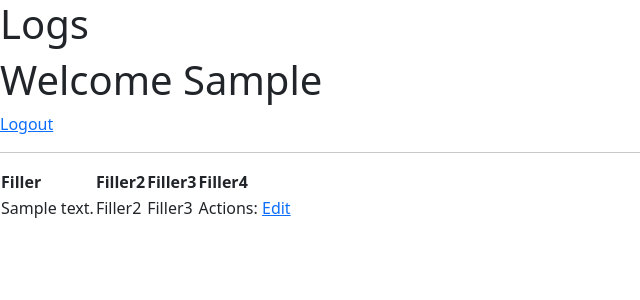
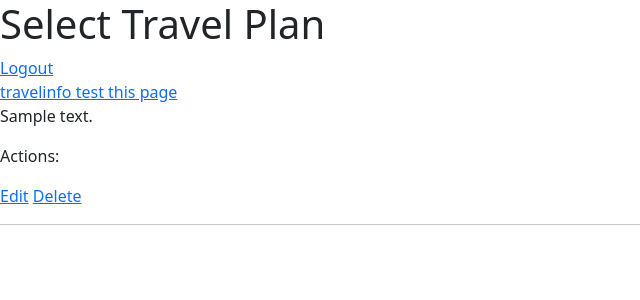
Before and after one commit to hillarychang/team4, a Flask app: page /showUser in a window 1280 px wide. Shown: the top 300 px of the page, without its empty margins (0-640 px from the left). Run offline with Flask 2, Linux system fonts and the light colour scheme; the visitor is signed in with stand-in values (Sample User, id 1); tables that the repository leaves empty or names only in its code hold one stand-in row (values such as "Sample post").

Commit message:
Update result.html

```diff
--- a/group4/flask_app/templates/result.html
+++ b/group4/flask_app/templates/result.html
@@ -21,39 +21,27 @@
     {% endif %}
     {% endwith %}
 
-    <h1>Logs</h1>
-    <h1>Welcome {{users.first_name}}</h1>
-    <!-- user is from controller_users.py -->
+    <h1>Select Travel Plan</h1>
     <div class= "links">
-        <a href = "/log_out">Logout</a>
+        <a href = "/log_out">Logout</a><br>
+        <a href = "/travelinfo">travelinfo test this page</a>
+
+
     </div>
 
 
 
 
 
-    <table>
-        <tr>
-            <th>Filler</th>
-            <th>Filler2</th>
-            <th>Filler3</th>
-            <th>Filler4</th>
-        </tr>
-
-        {% for one_travelinfo in all_travelinfos %}
-        <tr>
-            <td>{{one_travelinfo.text}}</td>
-            <td>Filler2</td>
-            <td>Filler3</td>
-            <td>Actions:
-                <a href = "/edit/{{one_travelinfo.id}}">Edit</a>
-            </td>
+    {% for one_travelinfo in all_travelinfos %}
+        <p>{{one_travelinfo.text}}</p>
+        <p>Actions:</p>
+            <a href = "/edit/{{one_travelinfo.id}}">Edit</a>
+            <a href = "/delete/{{one_travelinfo.id}}">Delete</a>
             <hr>
-        </tr>
-        {% endfor %}
+    {% endfor %}
 
 
-    </table>
 
 
 
```
